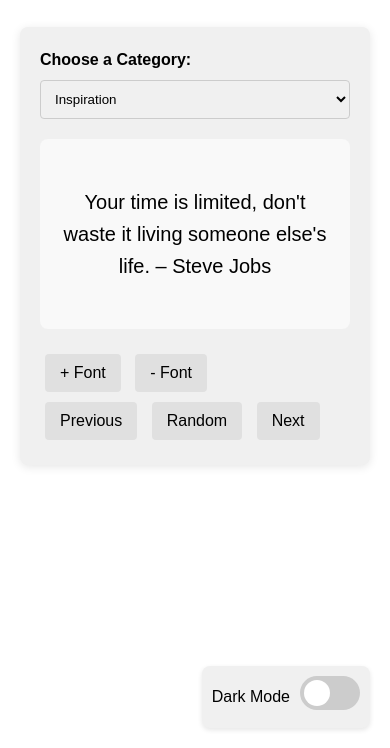
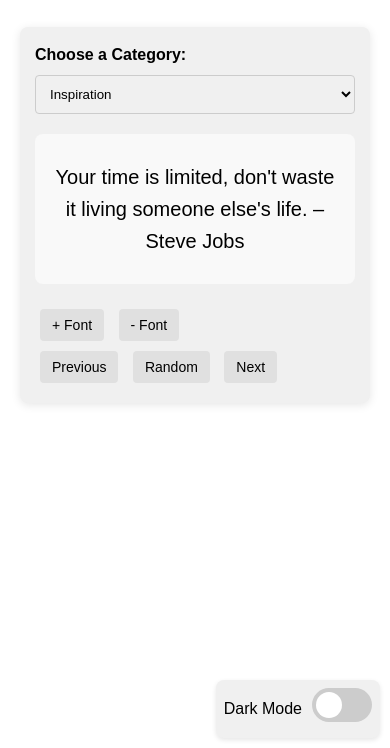
Before and after one commit to gauravshresthaofficial/QuoteGenerator, a plain HTML site: page index.html in a window 390 px wide. Shown: the part 96-844 px from the top of the page. Drawn offline with Linux system fonts and the light colour scheme.

Commit message:
style: add responsive css

```diff
--- a/style.css
+++ b/style.css
@@ -148,3 +148,27 @@ input:checked + .slider:before {
     transform: translateX(26px);
     background-color: var(--background-color);
 }
+
+
+@media (max-width: 600px) {
+  .container {
+    padding: 15px;
+  }
+
+  #quoteBox {
+    min-height: 120px;
+    font-size: 18px;
+    padding: 15px;
+  }
+
+  .button {
+    padding: 8px 12px;
+    font-size: 14px;
+  }
+
+  .theme-toggle {
+    bottom: 10px;
+    right: 10px;
+    padding: 8px;
+  }
+}
```
